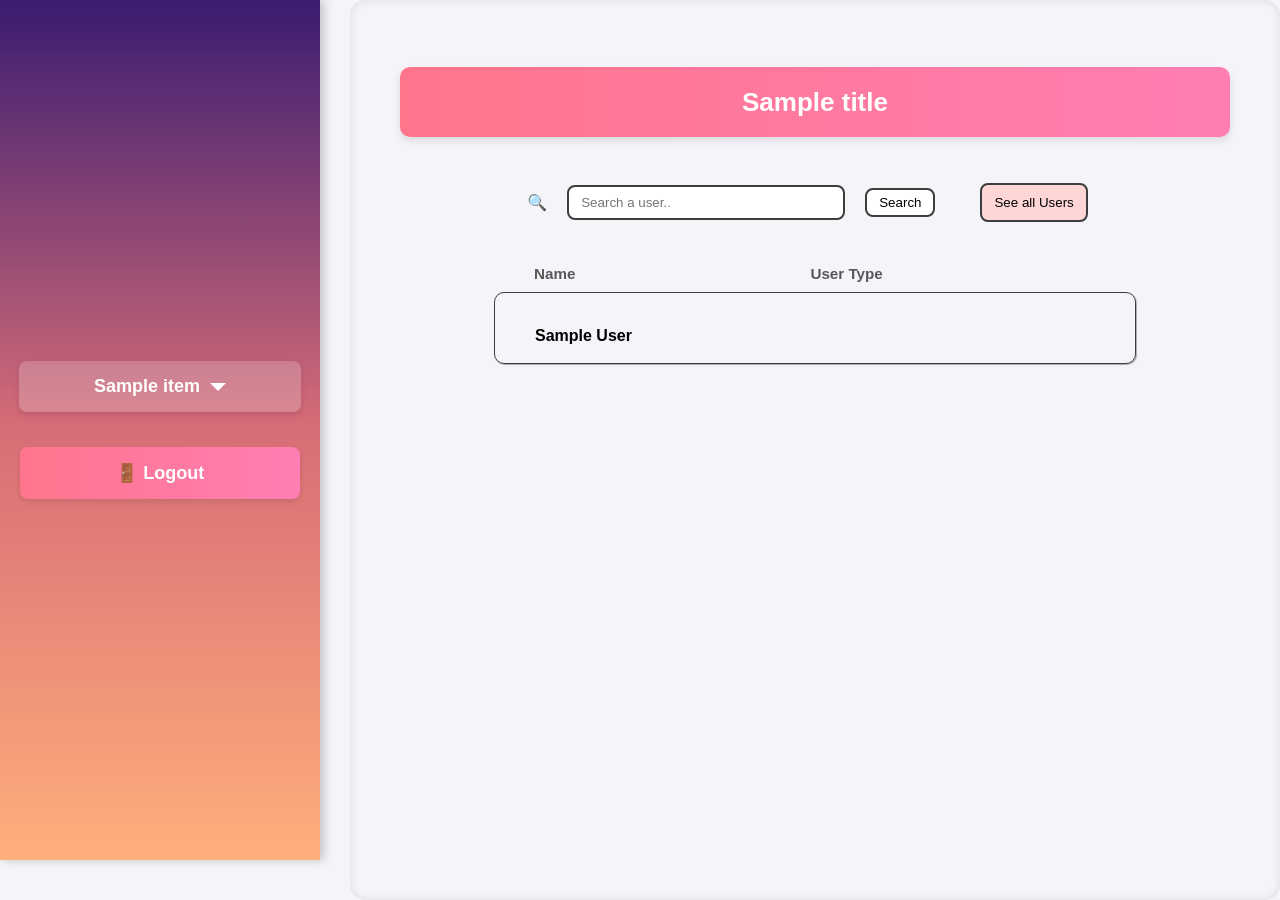
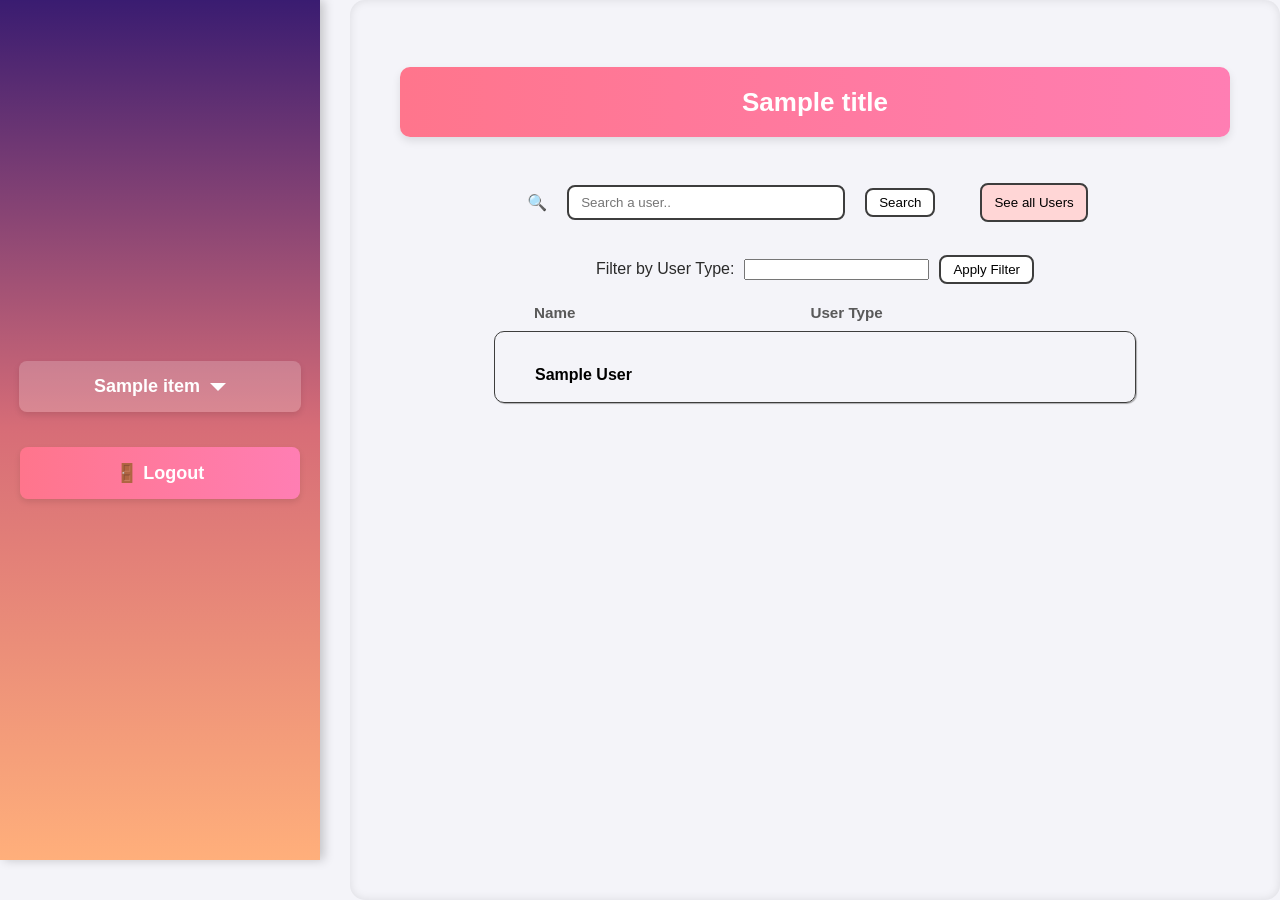
Before and after one commit to AdvancedWebTeam0/togetherCulture, a Django app: template together_culture/adminApp/templates/search_users.html in a window 1280 px wide. Run offline with Django 5.2, Linux system fonts and the light colour scheme; tables that the repository leaves empty hold one stand-in row (values such as "Sample post"); the template is opened without the code that fills it: values that come from a table or form of the project are taken from there, most other values are stand-ins (such as "Sample title", 1, 10 or a date in 2020); form fields are guessed from the names that the template uses.

Commit message:
User story 17: Filter is added to be able to filtering according to user types. File names organised in a better way.

```diff
--- a/together_culture/adminApp/forms.py
+++ b/together_culture/adminApp/forms.py
@@ -39,4 +39,4 @@
         ('MEMBER', 'Member'),
     ]
 
-    member_type = forms.ChoiceField(choices=CHOICES, required=True)
+    user_type = forms.ChoiceField(choices=CHOICES, required=True)
--- a/together_culture/adminApp/static/adminApp/css/style_user_list.css
+++ b/together_culture/adminApp/static/adminApp/css/style_user_list.css
@@ -58,13 +58,7 @@
     background-color: rgb(255 182 182);
 }
 
-.filter-title {
-    margin-right: 10px;
-    color: rgba(15, 15, 15, 0.852);
-    font-size: 15px;
-}
-
-#member-type-filter-form {
+#member-type-filter-form, #user-type-filter-form {
     display: flex;
     border-radius: 5px;
     padding: 5px 12px;
@@ -72,22 +66,22 @@
     gap: 10px;
 }
 
-.member-type-filter-container {
+.member-type-filter-container, .user-type-filter-container {
     display: flex;
     align-items: center;
     gap: 10px;
 }
 
-#member-type-filter-form p {
+#member-type-filter-form p, #user-type-filter-form p {
     margin: 0;
 }
 
-#member-type-filter-form label {
+#member-type-filter-form label, #user-type-filter-form label{
     white-space: nowrap;
     color: rgb(42, 42, 42);
 }
 
-#member-type-filter-form select {
+#member-type-filter-form select, #user-type-filter-form select {
     padding: 5px;
     border: 1px solid #757575;
     border-radius: 5px;
--- a/together_culture/adminApp/templates/details_user_attending_event.html
+++ b/together_culture/adminApp/templates/details_user_for_admin.html
@@ -2,7 +2,7 @@
 
 {% block style %}
 {% load static %}
-<link rel="stylesheet" href="{% static 'adminApp/css/style_details_user_attending_event.css' %}">
+<link rel="stylesheet" href="{% static 'adminApp/css/style_details_user_for_admin.css' %}">
 {% endblock %}
 
 {% block content %}
--- a/together_culture/adminApp/templates/search_users.html
+++ b/together_culture/adminApp/templates/search_users.html
@@ -22,9 +22,19 @@
             <input class="search-bar" id="id_user" type="text" placeholder="Search a user.." name="user" value="{{ request.GET.query }}" required>
             <button type="submit">Search</button>
         </div>
+        <input type="hidden" name="request-source" value="search-form">
     </form>
 
     <button id="see-all-users" onclick="goToUsersList();">See all Users</button>
+</div>
+
+<div class="user-type-filter-container">
+    <form id="user-type-filter-form", method="GET" action="{% url 'user-search' %}" >
+        <p><label for="id_user_type">Filter by User Type:</label></p>
+        {{ user_type_filter_form.user_type }}
+        <button id="apply-filter" type="submit">Apply Filter</button>
+        <input type="hidden" name="request-source" value="filter-form">
+    </form>
 </div>
 
 
@@ -41,7 +51,7 @@
 
             <div class="user-list">
                 {% for user in users %}
-                    {% include 'user_attending_event_row_card.html' %}
+                    {% include 'user_details_row_card.html' %}
                 {% endfor %}
             </div>
         </div>
--- a/together_culture/adminApp/templates/user_attending_event_row_card.html
+++ /dev/null
@@ -1,10 +0,0 @@
-<a href="{% url 'user-attending-event-details' user.slug %}" class="user-link">
-    <div class="user-info-card">
-        <p class="user-name">
-            {{ user.first_name }}   {{ user.last_name }}
-        </p>
-
-        <div class="user-info">
-            <p class="info">{{ user.user_type }}</p>
-        </div>
-    </div>
--- /dev/null
+++ b/together_culture/adminApp/templates/user_details_row_card.html
@@ -0,0 +1,16 @@
+<a href="{% url 'user-details' user.slug %}" class="user-link">
+    <div class="user-info-card">
+        <p class="user-name">
+            {{ user.first_name }}   {{ user.last_name }}
+        </p>
+
+        <div class="user-info">
+            <p class="info">
+                {% if user.user_type == "MEMBER" %}
+                    Member
+                {% elif user.user_type == "NORMAL_USER" %}
+                    Non member
+                {% endif %}
+            </p>
+        </div>
+    </div>
--- a/together_culture/adminApp/urls.py
+++ b/together_culture/adminApp/urls.py
@@ -24,5 +24,5 @@
     path('event-data/', views.event_data, name='event-data'),
     path('events/<slug:slug>/', views.event_detail, name='event-detail'),
     path('members-list/<slug:slug>/', views.member_detail_view, name='member-detail'),
-    path('search-user/<slug:slug>/', views.user_attending_event_view, name='user-attending-event-details'),
+    path('search-user/<slug:slug>/', views.user_details_for_admin_view, name='user-details'),
 ]
```
Also changed, not shown: together_culture/adminApp/views.py (+79 -34 lines), together_culture/adminApp/static/adminApp/css/style_details_user_for_admin.css (renamed from together_culture/adminApp/static/adminApp/css/style_details_user_attending_event.css).
